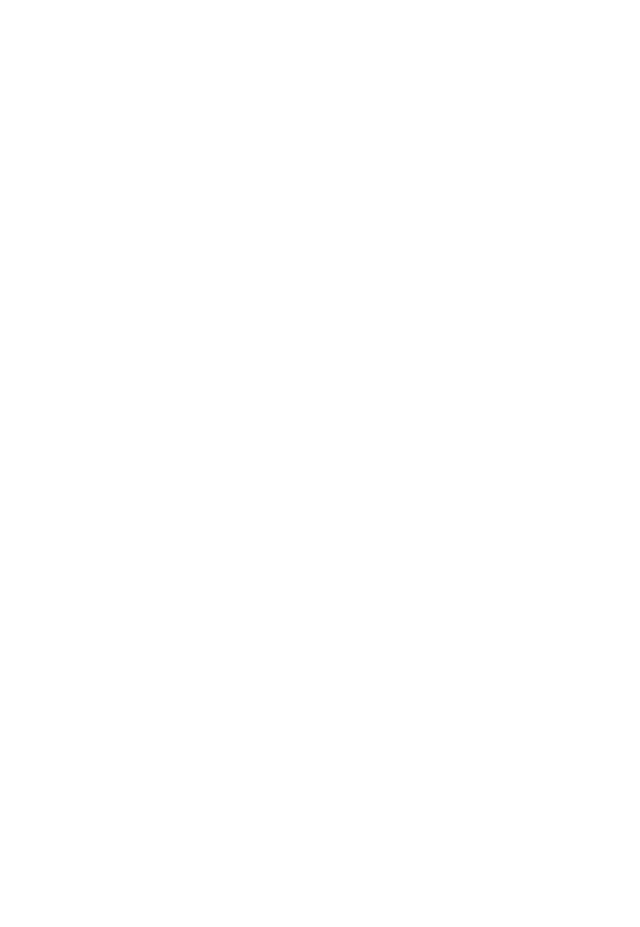
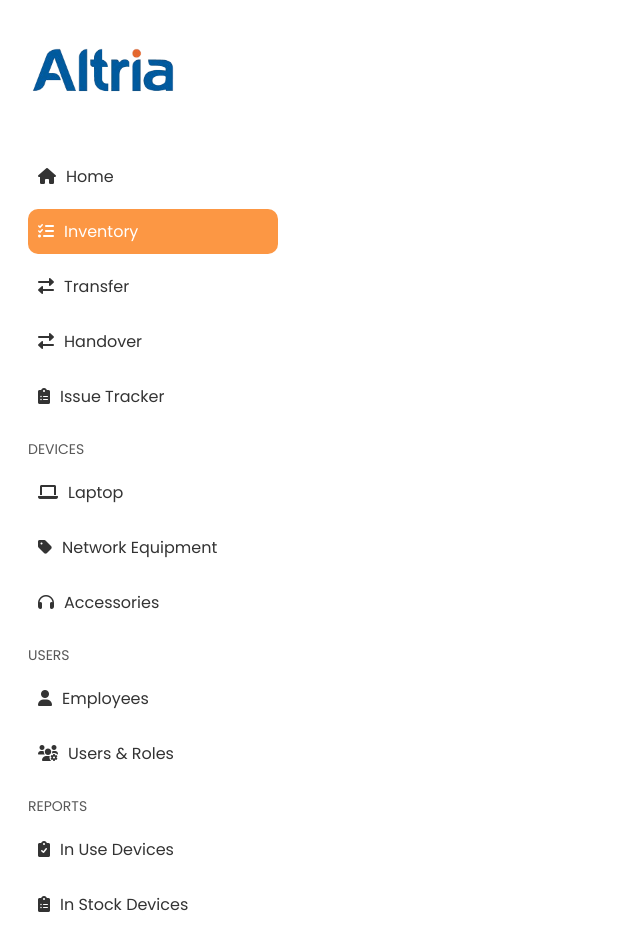
Before and after one commit to TeamInventoryManagement/InventoryManagementSystem, a React (Create React App) app: page /HomePage in a window 1280 px wide. Before the commit this address had no page. Shown: the whole page, without its empty margins (0-640 px from the left). Before the commit the page ends 800 px from the top, so only its background shows below. Built offline with nearby package versions, Linux system fonts and the light colour scheme.

Commit message:
Create Home-Page
Create empty page for Home Page

```diff
--- /dev/null
+++ b/src/components/Home.js
@@ -0,0 +1,11 @@
+import React from "react";
+
+const InUseDevice = () => {
+  return (
+    <div>
+
+    </div>
+  );
+};
+
+export default InUseDevice;
--- a/src/components/Sidebar.js
+++ b/src/components/Sidebar.js
@@ -25,7 +25,7 @@
                 <div className="logo">
                     <img src={logo} alt="Altria Logo" className="header-logo" />
                 </div>
-                <Link to="/" className={`menu-item ${activeSection === 'Home' ? 'active' : ''}`} onClick={() => setActiveSection('Home')}>
+                <Link to="/HomePage" className={`menu-item ${activeSection === 'Home' ? 'active' : ''}`} onClick={() => setActiveSection('Home')}>
                     <i className="fas fa-home"></i>
                     <span>Home</span>
                 </Link>
--- a/src/index.js
+++ b/src/index.js
@@ -13,7 +13,7 @@
 import AccessoriesPage from './pages/AccessoriesPage';
 import InUseDevicePage from './pages/InUseDevicePage';
 import RegisterPage from './pages/RegisterPage';
-// import AccessoriesPage from './pages/AccessoriesPage';
+import HomePage from './pages/HomePage';
 
 
 ReactDOM.render(
@@ -32,8 +32,8 @@
         <Route path="AccessoriesPage" element={<AccessoriesPage />} />
         <Route path="InUseDevicePage" element={<InUseDevicePage />} />
         <Route path="RegisterPage" element={<RegisterPage />} />
-        {/* <Route path="AccessoriesPage" element={<AccessoriesPage />} />
-        <Route path="AccessoriesPage" element={<AccessoriesPage />} /> */}
+        <Route path="HomePage" element={<HomePage />} />
+        {/* <Route path="AccessoriesPage" element={<AccessoriesPage />} /> */}
       </Route>
     </Routes>
   </Router>,
--- /dev/null
+++ b/src/pages/HomePage.js
@@ -0,0 +1,12 @@
+import React from 'react';
+import Home from '../components/Home';
+
+const HomePage = () => {
+  return (
+    <>
+      <Home />
+    </>
+  );
+};
+
+export default HomePage;
--- a/src/pages/InUseDevicePage.js
+++ b/src/pages/InUseDevicePage.js
@@ -1,10 +1,12 @@
 import React from 'react';
 import InUseDevice from '../components/InUseDevice';
+
 
 const InUseDevicePage = () => {
   return (
     <>
       <InUseDevice />
+
     </>
   );
 };
```
